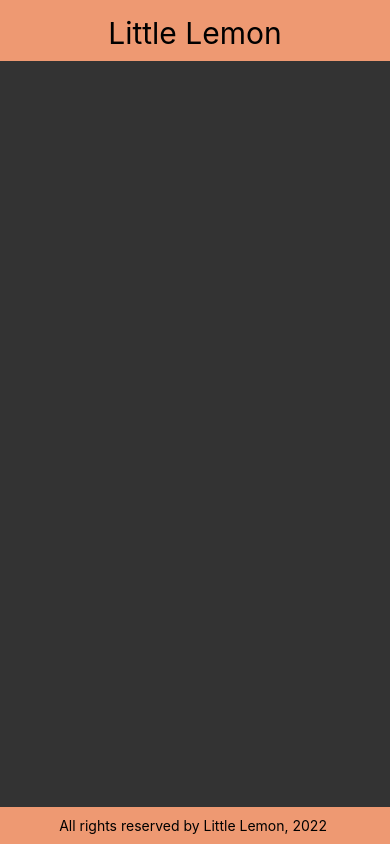
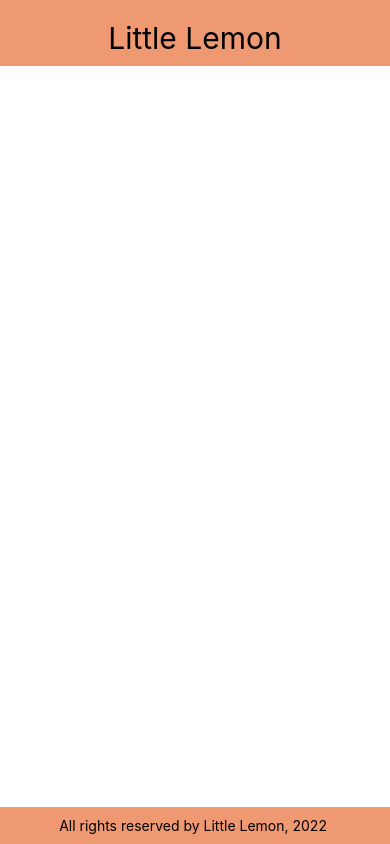
Before and after one commit to joaovitor8/little-lemon, a React Native app in the folder appMobile/: screen / in a window 390 px wide. Built offline with nearby package versions, Linux system fonts and the light colour scheme.

Commit message:
dark / light mode

```diff
--- a/appMobile/App.js
+++ b/appMobile/App.js
@@ -1,5 +1,7 @@
 import React from 'react';
 import {StyleSheet, View, ScrollView} from 'react-native';
+import { NavigationContainer } from '@react-navigation/native';
+import { createNativeStackNavigator } from '@react-navigation/native-stack';
 //import { StatusBar } from 'expo-status-bar';
 
 import Header from './components/Header';
@@ -9,8 +11,10 @@ import Header from './components/Header';
 //import TextInput from './components/TextInput';
 //import Login from './components/Login';
 //import Pressable from './components/Pressable';
-//import Img from './components/imagens'
+//import ImgMode from './components/imgMode'
 import Footer from './components/Footer';
+
+//<NavigationContainer>{/* Rest of your app code */}</NavigationContainer>
 
 export default function App() {
   return (
@@ -20,9 +24,10 @@ export default function App() {
       </View>
 
       <ScrollView>
+
         {/*
         <View>
-          <Img/>
+          <ImgMode/>
         </View>
         */}
 
@@ -77,7 +82,6 @@ const styles = StyleSheet.create({
   },
 
   fundoPreto: {
-    backgroundColor: '#333333',
     flex: 1,
   },
 });
--- a/appMobile/components/Header.js
+++ b/appMobile/components/Header.js
@@ -13,7 +13,7 @@ export default function() {
 const styleHeader = StyleSheet.create({
   text: {
     color:'black',
-    marginTop: 15,
+    marginTop: 20,
     marginBottom: 10,
     fontSize: 30,
     textAlign: 'center'
--- a/appMobile/package.json
+++ b/appMobile/package.json
@@ -9,10 +9,14 @@
     "web": "expo start --web"
   },
   "dependencies": {
+    "@react-navigation/native": "^6.1.3",
+    "@react-navigation/native-stack": "^6.9.9",
     "expo": "~47.0.12",
     "expo-status-bar": "~1.4.2",
     "react": "18.1.0",
-    "react-native": "0.70.5"
+    "react-native": "0.70.5",
+    "react-native-safe-area-context": "4.4.1",
+    "react-native-screens": "~3.18.0"
   },
   "devDependencies": {
     "@babel/core": "^7.12.9"
```
Also changed, not shown: appMobile/components/imgMode.js (renamed from appMobile/components/imagens.js, +8 -5 lines), 1 other file (tests, documents, lock files or other folders).
